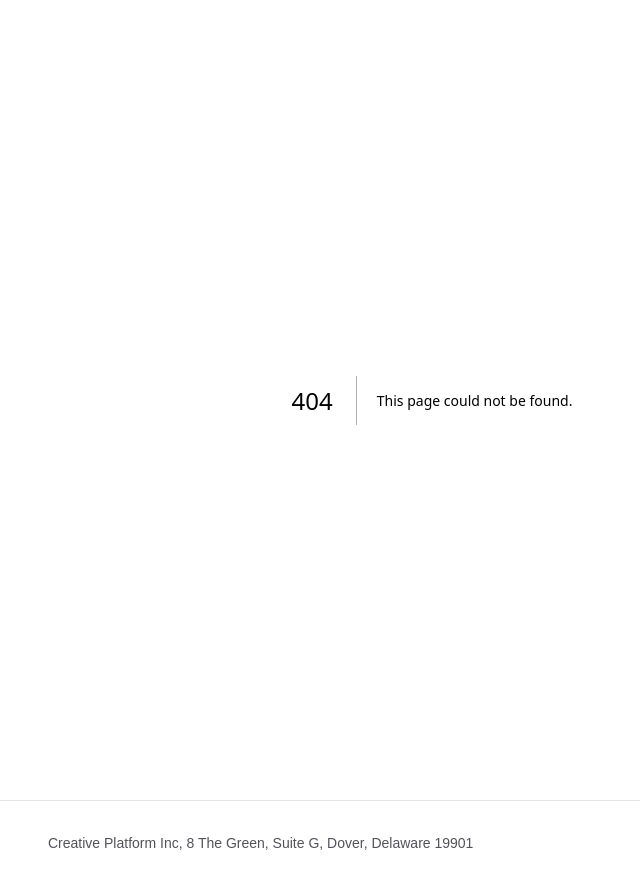
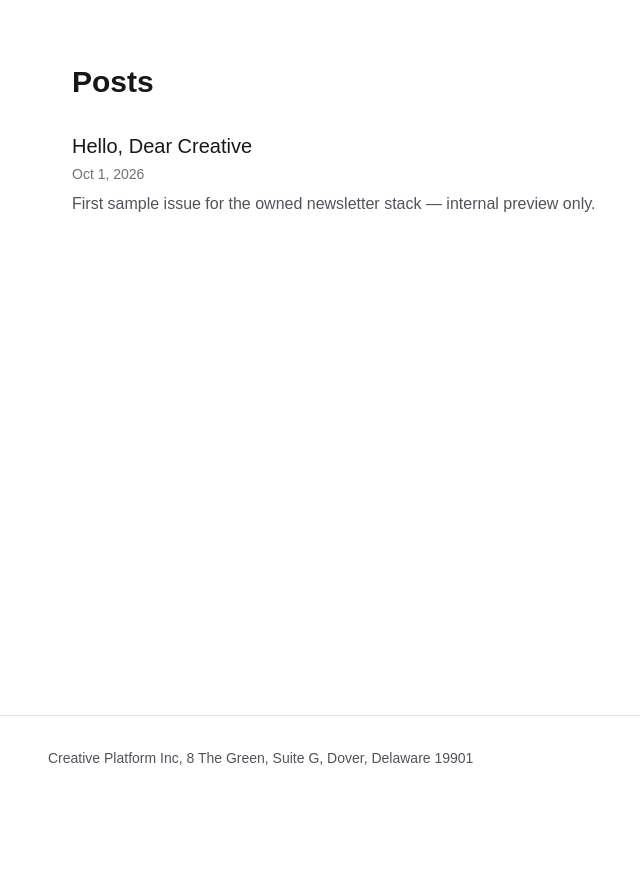
Before and after one commit to creativemuse/dear-creative, a Next.js app: page /posts in a window 1280 px wide. Before the commit this address had no page. Shown: the whole page, without its empty margins (208-848 px from the left). After the commit the page ends 800 px from the top, so only its background shows below. Built offline with nearby package versions, Linux system fonts and the light colour scheme.

Commit message:
Add MDX content folder, post pages, and sample issue
- Configure @next/mdx with mdx-components.tsx
- content/hello-dear-creative.mdx sample post with exported metadata
- /posts index and /posts/[slug] static routes

```diff
--- /dev/null
+++ b/content/hello-dear-creative.mdx
@@ -0,0 +1,13 @@
+export const postMeta = {
+  slug: "hello-dear-creative",
+  title: "Hello, Dear Creative",
+  publishedAt: "2026-10-01T12:00:00.000Z",
+  excerpt:
+    "First sample issue for the owned newsletter stack — internal preview only.",
+};
+
+# Hello, Dear Creative
+
+This is a sample MDX post for the **Dear Creative** migration. Public posts will
+live at `news.creativeplatform.xyz` after release; Adam will draft into Turso and
+G2 will approve before anything ships to X or Resend.
--- /dev/null
+++ b/mdx-components.tsx
@@ -0,0 +1,14 @@
+import type { MDXComponents } from "mdx/types";
+
+export function useMDXComponents(): MDXComponents {
+  return {
+    h1: ({ children }) => (
+      <h1 className="mb-6 text-3xl font-semibold tracking-tight">{children}</h1>
+    ),
+    p: ({ children }) => (
+      <p className="mb-4 leading-relaxed text-zinc-700 dark:text-zinc-300">
+        {children}
+      </p>
+    ),
+  };
+}
--- a/next.config.ts
+++ b/next.config.ts
@@ -1,7 +1,8 @@
+import createMDX from "@next/mdx";
 import type { NextConfig } from "next";
 
 const nextConfig: NextConfig = {
-  /* config options here */
+  pageExtensions: ["js", "jsx", "md", "mdx", "ts", "tsx"],
   cacheComponents: true,
   partialPrefetching: true,
   turbopack: {
@@ -14,4 +15,6 @@ const nextConfig: NextConfig = {
   },
 };
 
-export default nextConfig;
+const withMDX = createMDX({});
+
+export default withMDX(nextConfig);
--- a/package.json
+++ b/package.json
@@ -14,6 +14,10 @@
   },
   "dependencies": {
     "@libsql/client": "^0.18.0",
+    "@mdx-js/loader": "^3.1.1",
+    "@mdx-js/react": "^3.1.1",
+    "@next/mdx": "^16.4.2",
+    "@types/mdx": "^2.0.14",
     "dotenv": "^18.0.8",
     "drizzle-orm": "^0.45.4",
     "next": "16.4.2",
--- a/src/app/page.tsx
+++ b/src/app/page.tsx
@@ -1,3 +1,5 @@
+import Link from "next/link";
+
 export default function Home() {
   return (
     <main className="mx-auto flex max-w-3xl flex-col gap-6 px-6 py-16">
@@ -13,6 +15,12 @@ export default function Home() {
         </code>{" "}
         after release.
       </p>
+      <Link
+        href="/posts"
+        className="inline-flex w-fit rounded-full bg-zinc-900 px-5 py-2.5 text-sm font-medium text-white dark:bg-zinc-100 dark:text-zinc-900"
+      >
+        View posts
+      </Link>
     </main>
   );
 }
--- /dev/null
+++ b/src/app/posts/[slug]/page.tsx
@@ -0,0 +1,58 @@
+import { notFound } from "next/navigation";
+import {
+  contentPostSlugs,
+  type ContentPostSlug,
+} from "@/lib/posts/content-slugs";
+import { isContentPostSlug, loadPost } from "@/lib/posts/get-post";
+
+export function generateStaticParams(): { slug: ContentPostSlug }[] {
+  return contentPostSlugs.map((slug) => ({ slug }));
+}
+
+type PageProps = {
+  params: Promise<{ slug: string }>;
+};
+
+export async function generateMetadata({ params }: PageProps) {
+  const { slug } = await params;
+  if (!isContentPostSlug(slug)) {
+    return {};
+  }
+  const { meta } = await loadPost(slug);
+  return {
+    title: meta.title,
+    description: meta.excerpt,
+  };
+}
+
+export default async function PostPage({ params }: PageProps) {
+  const { slug } = await params;
+  if (!isContentPostSlug(slug)) {
+    notFound();
+  }
+
+  const { meta, default: MDXContent } = await loadPost(slug);
+
+  return (
+    <article className="mx-auto max-w-3xl px-6 py-16">
+      <header className="mb-10 border-b border-zinc-200 pb-8 dark:border-zinc-800">
+        <p className="text-sm text-zinc-500">
+          {new Date(meta.publishedAt).toLocaleDateString("en-US", {
+            dateStyle: "long",
+          })}
+        </p>
+        <h1 className="mt-2 text-4xl font-semibold tracking-tight">
+          {meta.title}
+        </h1>
+        {meta.excerpt ? (
+          <p className="mt-4 text-lg text-zinc-600 dark:text-zinc-400">
+            {meta.excerpt}
+          </p>
+        ) : null}
+      </header>
+      <div className="prose prose-zinc dark:prose-invert max-w-none">
+        <MDXContent />
+      </div>
+    </article>
+  );
+}
--- /dev/null
+++ b/src/app/posts/page.tsx
@@ -0,0 +1,37 @@
+import Link from "next/link";
+import { listContentPosts } from "@/lib/posts/get-post";
+
+export default function PostsIndexPage() {
+  const posts = listContentPosts().sort(
+    (a, b) =>
+      new Date(b.publishedAt).getTime() - new Date(a.publishedAt).getTime(),
+  );
+
+  return (
+    <main className="mx-auto max-w-3xl px-6 py-16">
+      <h1 className="mb-8 text-3xl font-semibold">Posts</h1>
+      <ul className="space-y-6">
+        {posts.map((post) => (
+          <li key={post.slug}>
+            <Link
+              href={`/posts/${post.slug}`}
+              className="text-xl font-medium text-zinc-900 hover:underline dark:text-zinc-100"
+            >
+              {post.title}
+            </Link>
+            <p className="mt-1 text-sm text-zinc-500">
+              {new Date(post.publishedAt).toLocaleDateString("en-US", {
+                dateStyle: "medium",
+              })}
+            </p>
+            {post.excerpt ? (
+              <p className="mt-2 text-zinc-600 dark:text-zinc-400">
+                {post.excerpt}
+              </p>
+            ) : null}
+          </li>
+        ))}
+      </ul>
+    </main>
+  );
+}
--- /dev/null
+++ b/src/lib/posts/content-slugs.ts
@@ -0,0 +1,4 @@
+/** Slugs backed by MDX modules under `content/` (days 1–2; DB sync comes later). */
+export const contentPostSlugs = ["hello-dear-creative"] as const;
+
+export type ContentPostSlug = (typeof contentPostSlugs)[number];
--- /dev/null
+++ b/src/lib/posts/get-post.ts
@@ -0,0 +1,39 @@
+import type { MDXModule } from "mdx/types";
+import type { PostMeta } from "./types";
+import {
+  contentPostSlugs,
+  type ContentPostSlug,
+} from "./content-slugs";
+
+type PostModule = MDXModule & { postMeta: PostMeta };
+
+const modules: Record<ContentPostSlug, () => Promise<PostModule>> = {
+  "hello-dear-creative": () =>
+    import("@content/hello-dear-creative.mdx") as Promise<PostModule>,
+};
+
+export function isContentPostSlug(slug: string): slug is ContentPostSlug {
+  return (contentPostSlugs as readonly string[]).includes(slug);
+}
+
+export async function loadPost(slug: ContentPostSlug) {
+  const mod = await modules[slug]();
+  return { meta: mod.postMeta, default: mod.default };
+}
+
+export function listContentPosts(): PostMeta[] {
+  return contentPostSlugs.map((slug) => {
+    // Static registry mirrors MDX exports for build-time listing.
+    if (slug === "hello-dear-creative") {
+      return {
+        slug,
+        title: "Hello, Dear Creative",
+        publishedAt: "2026-10-01T12:00:00.000Z",
+        excerpt:
+          "First sample issue for the owned newsletter stack — internal preview only.",
+      };
+    }
+    const _never: never = slug;
+    return _never;
+  });
+}
--- /dev/null
+++ b/src/lib/posts/types.ts
@@ -0,0 +1,11 @@
+export type PostMeta = {
+  slug: string;
+  title: string;
+  publishedAt: string;
+  excerpt?: string;
+  coverImage?: string;
+};
+
+export type RecentPost = PostMeta & {
+  canonicalUrl: string;
+};
--- a/tsconfig.json
+++ b/tsconfig.json
@@ -19,7 +19,8 @@
       }
     ],
     "paths": {
-      "@/*": ["./src/*"]
+      "@/*": ["./src/*"],
+      "@content/*": ["./content/*"]
     }
   },
   "include": [
@@ -28,7 +29,8 @@
     "**/*.tsx",
     ".next/types/**/*.ts",
     ".next/dev/types/**/*.ts",
-    "**/*.mts"
+    "**/*.mts",
+    "**/*.mdx"
   ],
   "exclude": ["node_modules"]
 }
```
Also changed, not shown: 2 other files (tests, documents, lock files or other folders).
